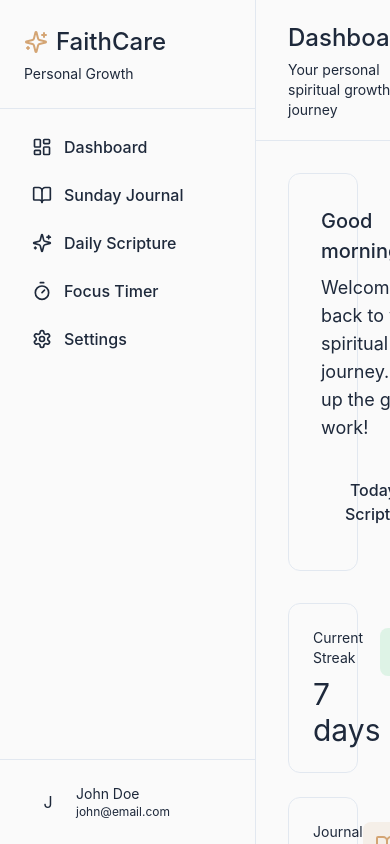
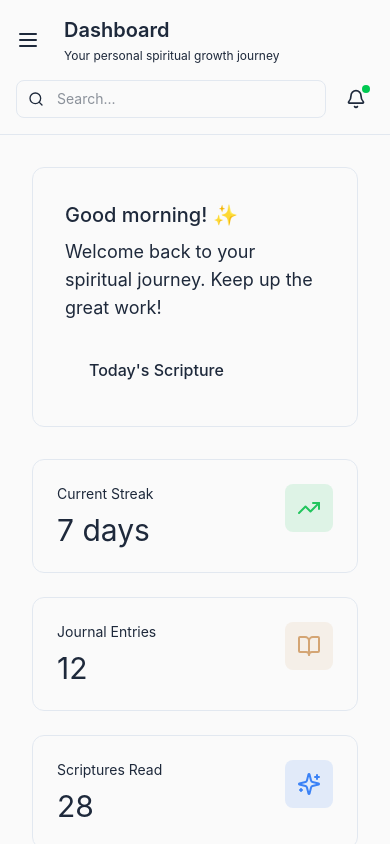
Before and after one commit to Donvictory/Faithcare, a React (Vite) app: page / in a window 390 px wide. Both pictures are taken after typing "name@example.com", "Sample123" into the empty fields and a click on the button "Sign In". Built offline with nearby package versions, Linux system fonts and the light colour scheme.

Commit message:
mobile responsiveness

```diff
--- a/src/app/App.tsx
+++ b/src/app/App.tsx
@@ -26,6 +26,7 @@ export default function App() {
   const [appState, setAppState] = useState<AppState>("sign-in");
   const [userType, setUserType] = useState<UserType>("individual");
   const [activeSection, setActiveSection] = useState("dashboard");
+  const [isMobileSidebarOpen, setIsMobileSidebarOpen] = useState(false);
 
   // Authentication handlers
   const handleSignIn = () => {
@@ -58,6 +59,7 @@ export default function App() {
     // After onboarding, go to dashboard
     setAppState("dashboard");
     setActiveSection("dashboard");
+    setIsMobileSidebarOpen(false);
   };
 
   // Show authentication screens
@@ -108,6 +110,7 @@ export default function App() {
               <Header
                 title="Dashboard"
                 subtitle="Your personal spiritual growth journey"
+                onMenuToggle={() => setIsMobileSidebarOpen(true)}
               />
               <main className="flex-1 p-8 overflow-y-auto">
                 <IndividualDashboard />
@@ -121,6 +124,7 @@ export default function App() {
               <Header
                 title="Sunday Journal"
                 subtitle="Reflect on this week's message and what God is teaching you."
+                onMenuToggle={() => setIsMobileSidebarOpen(true)}
               />
               <main className="flex-1 p-8 overflow-y-auto">
                 <SundayJournal />
@@ -134,6 +138,7 @@ export default function App() {
               <Header
                 title="Daily Scripture"
                 subtitle="Start your day with God's Word."
+                onMenuToggle={() => setIsMobileSidebarOpen(true)}
               />
               <main className="flex-1 p-8 overflow-y-auto">
                 <DailyScripture />
@@ -147,6 +152,7 @@ export default function App() {
               <Header
                 title="Focus Timer"
                 subtitle="Stay focused and productive with intentional work sessions."
+                onMenuToggle={() => setIsMobileSidebarOpen(true)}
               />
               <main className="flex-1 p-8 overflow-y-auto">
                 <FocusTimer />
@@ -160,6 +166,7 @@ export default function App() {
               <Header
                 title="Settings"
                 subtitle="Manage your account and preferences."
+                onMenuToggle={() => setIsMobileSidebarOpen(true)}
               />
               <main className="flex-1 p-8 overflow-y-auto">
                 <Settings />
@@ -181,6 +188,7 @@ export default function App() {
               <Header
                 title="Dashboard"
                 subtitle="Welcome back! Here's what's happening in your community."
+                onMenuToggle={() => setIsMobileSidebarOpen(true)}
               />
               <main className="flex-1 p-8 overflow-y-auto">
                 <OrganizationDashboard />
@@ -194,6 +202,7 @@ export default function App() {
               <Header
                 title="First Timers"
                 subtitle="Manage and follow up with new visitors to your church."
+                onMenuToggle={() => setIsMobileSidebarOpen(true)}
               />
               <main className="flex-1 p-8 overflow-y-auto">
                 <FirstTimersManagement />
@@ -207,6 +216,7 @@ export default function App() {
               <Header
                 title="Second Timers"
                 subtitle="Manage and follow up with visitors who have returned to your church."
+                onMenuToggle={() => setIsMobileSidebarOpen(true)}
               />
               <main className="flex-1 p-8 overflow-y-auto">
                 <SecondTimers />
@@ -220,6 +230,7 @@ export default function App() {
               <Header
                 title="Salvation Records"
                 subtitle="Track and manage the salvation records of your church members."
+                onMenuToggle={() => setIsMobileSidebarOpen(true)}
               />
               <main className="flex-1 p-8 overflow-y-auto">
                 <SalvationRecords />
@@ -233,6 +244,7 @@ export default function App() {
               <Header
                 title="Communities"
                 subtitle="Manage and organize the different communities within your church."
+                onMenuToggle={() => setIsMobileSidebarOpen(true)}
               />
               <main className="flex-1 p-8 overflow-y-auto">
                 <Communities />
@@ -246,6 +258,7 @@ export default function App() {
               <Header
                 title="Prayer Requests"
                 subtitle="Stay connected with your community's prayer needs."
+                onMenuToggle={() => setIsMobileSidebarOpen(true)}
               />
               <main className="flex-1 p-8 overflow-y-auto">
                 <PrayerRequests />
@@ -259,6 +272,7 @@ export default function App() {
               <Header
                 title="Follow Ups"
                 subtitle="Keep track of pending follow ups and connections."
+                onMenuToggle={() => setIsMobileSidebarOpen(true)}
               />
               <main className="flex-1 p-8 overflow-y-auto">
                 <FollowUps />
@@ -272,6 +286,7 @@ export default function App() {
               <Header
                 title="Settings"
                 subtitle="Manage your account and preferences."
+                onMenuToggle={() => setIsMobileSidebarOpen(true)}
               />
               <main className="flex-1 p-8 overflow-y-auto">
                 <Settings />
@@ -288,13 +303,15 @@ export default function App() {
   };
 
   return (
-    <div className="flex h-screen bg-background">
+    <div className="flex h-screen bg-background relative overflow-hidden">
       <Sidebar
         activeSection={activeSection}
         onSectionChange={setActiveSection}
         userType={userType}
+        isOpen={isMobileSidebarOpen}
+        onClose={() => setIsMobileSidebarOpen(false)}
       />
-      <div className="flex-1 flex flex-col overflow-hidden">
+      <div className="flex-1 flex flex-col min-w-0 overflow-hidden">
         {renderContent()}
       </div>
     </div>
--- a/src/app/components/FocusTimer.tsx
+++ b/src/app/components/FocusTimer.tsx
@@ -151,7 +151,7 @@ export function FocusTimer() {
       </div>
 
       {/* Quick Actions */}
-      <div className="mt-6 grid grid-cols-3 gap-4">
+      <div className="mt-6 grid grid-cols-1 sm:grid-cols-3 gap-4">
         <button
           onClick={() => {
             setTimeLeft(15 * 60);
--- a/src/app/components/Header.tsx
+++ b/src/app/components/Header.tsx
@@ -1,38 +1,47 @@
-import { Bell, Search } from "lucide-react";
+import { Bell, Search, Menu } from "lucide-react";
 
 interface HeaderProps {
   title: string;
   subtitle?: string;
+  onMenuToggle?: () => void;
 }
 
-export function Header({ title, subtitle }: HeaderProps) {
+export function Header({ title, subtitle, onMenuToggle }: HeaderProps) {
   return (
-    <header className="bg-card border-b border-border px-8 py-5">
-      <div className="flex items-center justify-between">
+    <header className="bg-card border-b border-border px-4 md:px-8 py-4 md:py-5 flex flex-col md:flex-row md:items-center justify-between gap-4">
+      <div className="flex items-center gap-4">
+        {onMenuToggle && (
+          <button
+            onClick={onMenuToggle}
+            className="p-2 -ml-2 hover:bg-muted rounded-lg md:hidden text-foreground"
+          >
+            <Menu className="w-6 h-6" />
+          </button>
+        )}
         <div>
-          <h1 className="text-foreground">{title}</h1>
+          <h1 className="text-xl md:text-2xl font-semibold text-foreground">{title}</h1>
           {subtitle && (
-            <p className="text-sm text-muted-foreground mt-1">{subtitle}</p>
+            <p className="text-xs md:text-sm text-muted-foreground mt-1 line-clamp-1">{subtitle}</p>
           )}
         </div>
+      </div>
 
-        <div className="flex items-center gap-4">
+      <div className="flex items-center justify-between md:justify-end gap-3 md:gap-4">
         {/* Search */}
-          <div className="relative">
+        <div className="relative flex-1 md:flex-none">
           <Search className="absolute left-3 top-1/2 -translate-y-1/2 w-4 h-4 text-muted-foreground" />
           <input
             type="text"
             placeholder="Search..."
-              className="pl-10 pr-4 py-2 bg-input-background border border-border rounded-lg text-sm focus:outline-none focus:ring-2 focus:ring-ring w-64"
+            className="pl-10 pr-4 py-2 bg-input-background border border-border rounded-lg text-sm focus:outline-none focus:ring-2 focus:ring-ring w-full md:w-64"
           />
         </div>
 
         {/* Notifications */}
-          <button className="relative p-2 hover:bg-muted rounded-lg transition-colors">
+        <button className="relative p-2 hover:bg-muted rounded-lg transition-colors flex-shrink-0">
           <Bell className="w-5 h-5 text-muted-foreground" />
-            <span className="absolute top-1 right-1 w-2 h-2 rounded-full" style={{ backgroundColor: '#22c55e' }}></span>
+          <span className="absolute top-1 right-1 w-2 h-2 rounded-full bg-green-500"></span>
         </button>
-        </div>
       </div>
     </header>
   );
--- a/src/app/components/Sidebar.tsx
+++ b/src/app/components/Sidebar.tsx
@@ -9,13 +9,16 @@ import {
   Settings,
   Award,
   UserCheck,
-  Users
+  Users,
+  X
 } from "lucide-react";
 
 interface SidebarProps {
   activeSection: string;
   onSectionChange: (section: string) => void;
   userType: "individual" | "organization";
+  isOpen: boolean;
+  onClose: () => void;
 }
 
 const individualMenuItems = [
@@ -37,24 +40,42 @@ const organizationMenuItems = [
   { id: 'settings', label: 'Settings', icon: Settings },
 ];
 
-export function Sidebar({ activeSection, onSectionChange, userType }: SidebarProps) {
+export function Sidebar({ activeSection, onSectionChange, userType, isOpen, onClose }: SidebarProps) {
   const menuItems = userType === "individual" ? individualMenuItems : organizationMenuItems;
 
   return (
-    <aside className="w-64 bg-card border-r border-border h-screen flex flex-col">
+    <>
+      {/* Mobile Overlay */}
+      {isOpen && (
+        <div
+          className="fixed inset-0 bg-black/50 z-40 md:hidden"
+          onClick={onClose}
+        />
+      )}
+
+      {/* Sidebar sidebar transition classes */}
+      <aside className={`fixed inset-y-0 left-0 z-50 w-64 bg-card border-r border-border h-screen flex flex-col transition-transform duration-300 ease-in-out md:relative md:translate-x-0 ${isOpen ? 'translate-x-0' : '-translate-x-full'}`}>
         {/* Logo */}
-      <div className="p-6 border-b border-border">
+        <div className="p-4 md:p-6 border-b border-border flex items-center justify-between">
+          <div>
             <h1 className="text-foreground flex items-center gap-2">
-          <Sparkles className="w-6 h-6" style={{ color: '#d4a574' }} />
-          <span>FaithCare</span>
+              <Sparkles className="w-5 h-5 md:w-6 md:h-6" style={{ color: '#d4a574' }} />
+              <span className="font-semibold text-lg md:text-xl">FaithCare</span>
             </h1>
-        <p className="text-sm text-muted-foreground mt-1">
+            <p className="text-xs md:text-sm text-muted-foreground mt-1">
               {userType === "individual" ? "Personal Growth" : "Church Management"}
             </p>
           </div>
+          <button
+            onClick={onClose}
+            className="p-1 md:hidden hover:bg-muted text-muted-foreground rounded-lg"
+          >
+            <X className="w-5 h-5" />
+          </button>
+        </div>
 
         {/* Navigation */}
-      <nav className="flex-1 p-4 space-y-1">
+        <nav className="flex-1 p-3 md:p-4 space-y-1 overflow-y-auto w-full">
           {menuItems.map((item) => {
           const Icon = item.icon;
           const isActive = activeSection === item.id;
@@ -62,8 +83,11 @@ export function Sidebar({ activeSection, onSectionChange, userType }: SidebarPro
           return (
               <button
                 key={item.id}
-              onClick={() => onSectionChange(item.id)}
-              className={`w-full flex items-center gap-3 px-4 py-2.5 rounded-lg transition-colors ${
+                onClick={() => {
+                  onSectionChange(item.id);
+                  onClose();
+                }}
+                className={`w-full flex items-center gap-3 px-3 md:px-4 py-2.5 rounded-lg transition-colors text-sm md:text-base ${
                   isActive
                     ? 'bg-sidebar-accent text-foreground'
                   : 'text-muted-foreground hover:bg-sidebar-accent/50 hover:text-foreground'
@@ -77,21 +101,22 @@ export function Sidebar({ activeSection, onSectionChange, userType }: SidebarPro
       </nav>
 
       {/* Footer */}
-      <div className="p-4 border-t border-border">
-        <div className="flex items-center gap-3 px-4 py-2">
-          <div className="w-8 h-8 rounded-full bg-accent flex items-center justify-center text-accent-foreground">
+      <div className="p-4 border-t border-border mt-auto">
+        <div className="flex items-center gap-3 px-3 md:px-4 py-2">
+          <div className="w-8 h-8 rounded-full bg-accent flex items-center justify-center text-accent-foreground text-sm flex-shrink-0">
             {userType === "individual" ? "J" : "A"}
           </div>
-          <div className="flex-1">
-            <p className="text-sm text-foreground">
+          <div className="flex-1 min-w-0">
+            <p className="text-sm font-medium text-foreground truncate">
               {userType === "individual" ? "John Doe" : "Admin User"}
             </p>
-            <p className="text-xs text-muted-foreground">
+            <p className="text-xs text-muted-foreground truncate">
               {userType === "individual" ? "john@email.com" : "admin@church.com"}
             </p>
           </div>
         </div>
       </div>
     </aside>
+  </>
   );
 }
--- a/src/app/components/SundayJournal.tsx
+++ b/src/app/components/SundayJournal.tsx
@@ -39,9 +39,9 @@ export function SundayJournal() {
   };
 
   return (
-    <div className="flex gap-6 h-[calc(100vh-180px)]">
+    <div className="flex flex-col lg:flex-row gap-6 lg:h-[calc(100vh-180px)]">
       {/* Main Editor */}
-      <div className="flex-1 bg-card rounded-xl border border-border p-8 overflow-y-auto">
+      <div className="flex-1 bg-card rounded-xl border border-border p-4 md:p-8 overflow-y-auto min-h-[500px] lg:min-h-0">
         {/* Title */}
         <input
           type="text"
@@ -84,7 +84,7 @@ export function SundayJournal() {
       </div>
 
       {/* Previous Entries Sidebar */}
-      <div className="w-80 bg-card rounded-xl border border-border p-6 overflow-y-auto">
+      <div className="w-full lg:w-80 bg-card rounded-xl border border-border p-4 md:p-6 overflow-y-auto max-h-[400px] lg:max-h-none">
         <h3 className="text-foreground mb-4 flex items-center gap-2">
           <Calendar className="w-5 h-5" />
           Previous Entries
```
Also changed, not shown: src/app/components/DailyScripture.tsx (+4 -4 lines), src/app/components/FirstTimersManagement.tsx (+24 -7 lines), src/app/components/SalvationRecords.tsx (+9 -1 lines), 2 other files (tests, documents, lock files or other folders). Lines whose indentation alone changed are shown as unchanged.
